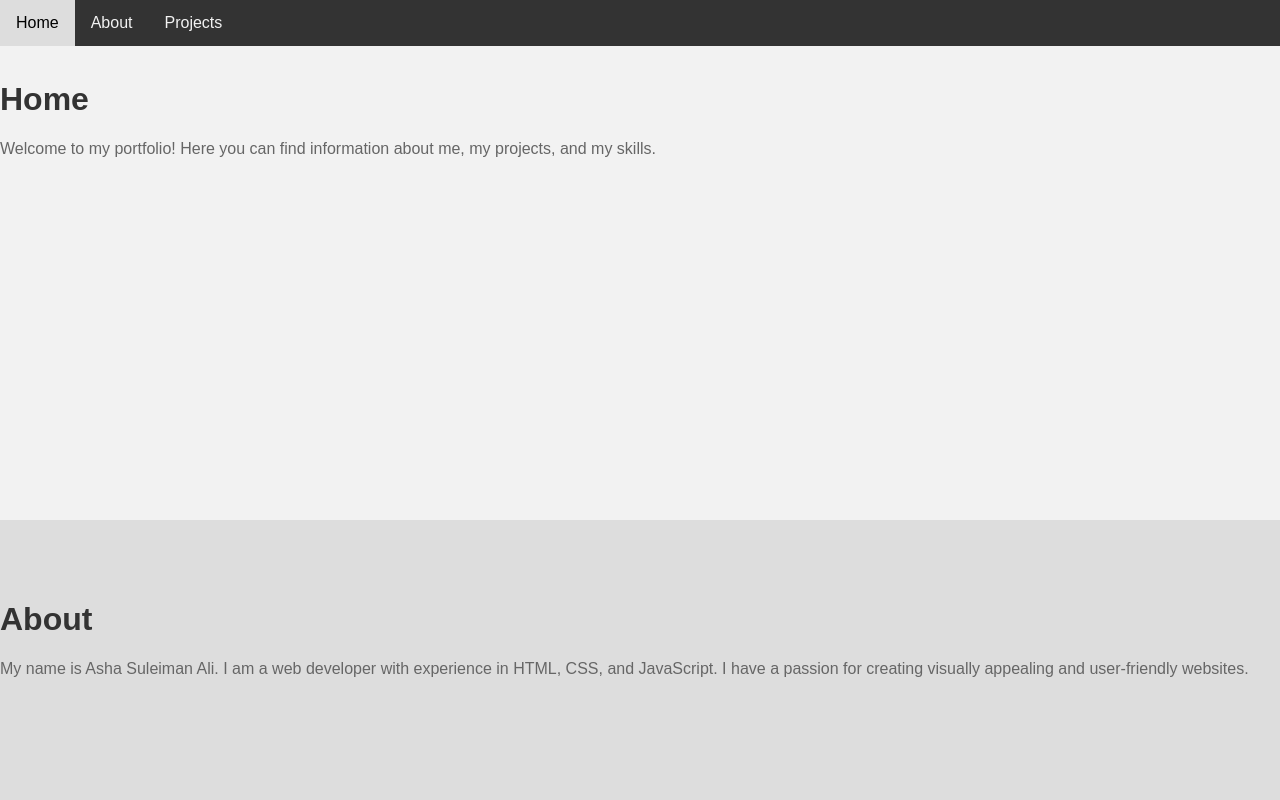
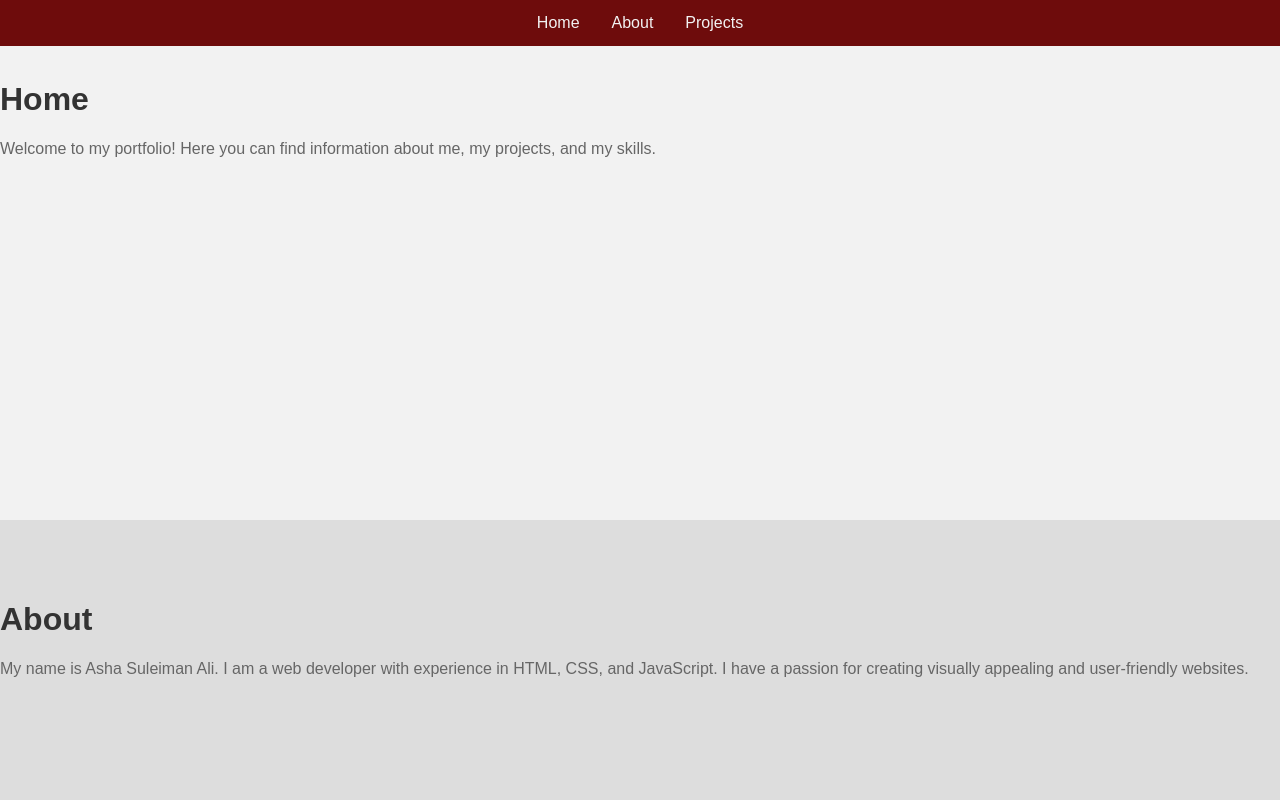
Before and after one commit to QuantumAisha/My-portfolio, a plain HTML site: page index.html in a window 1280 px wide. Shown: the top 800 px of the page. Drawn offline with Linux system fonts and the light colour scheme.

Commit message:
made changes

```diff
--- a/index.html
+++ b/index.html
@@ -11,15 +11,19 @@
             padding: 0;
         }
         .navbar {
-            background-color: #333;
+            background-color: #6e0c0c;
             overflow: hidden;
             position: fixed;
             top: 0;
             width: 100%;
+            display: flex;
+            text-align: center;
+            justify-content: center;
+
         }
         .navbar a {
             float: left;
-            display: block;
+            display: flex;
             color: #f2f2f2;
             text-align: center;
             padding: 14px 16px;
@@ -78,11 +82,12 @@
     <div id="projects" class="section">
         <h1>Projects</h1>
         <p>Here is a list of some of my projects:</p>
-        <ul>
+        <ul></ul>
             <li><a href="https://example.com/project1">Project 1</a> </li>
             <li><a href="https://example.com/project2">Project 2</a> </li>
             <li><a href="https://example.com/project3">Project 3</a> </li>
         </ul>
+
     </div>
 </body>
 </html>
```
